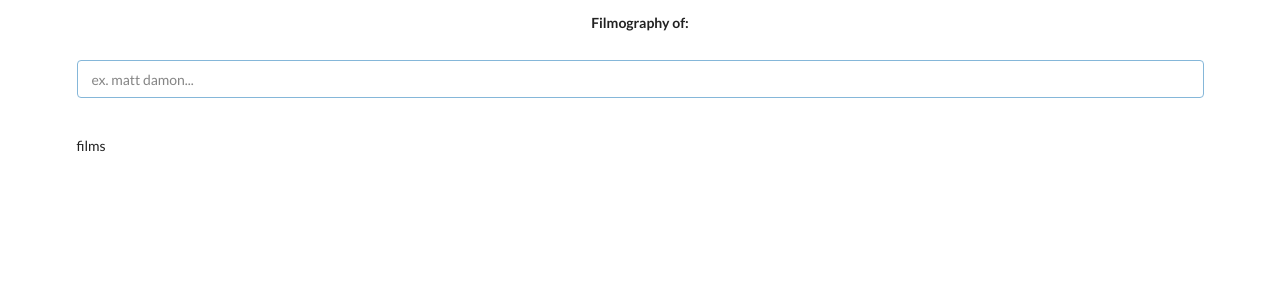
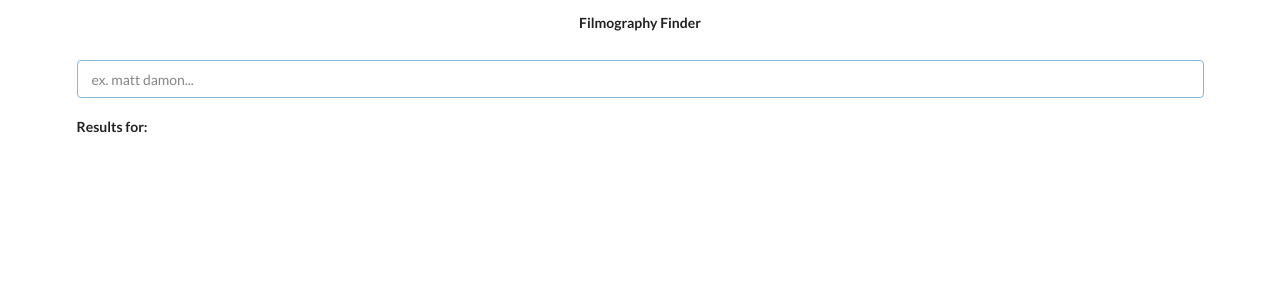
Before and after one commit to Arusli/filmography, a React (Create React App) app: page / in a window 1280 px wide. Shown: the top 300 px of the page. Built offline with nearby package versions, Linux system fonts and the light colour scheme.

Commit message:
add biography and name to films page, add displayresult state to hide results

```diff
--- a/src/components/App.js
+++ b/src/components/App.js
@@ -23,7 +23,10 @@ class App extends React.Component {
         personArray: [],
         imageUrl: '',
         imageUrlSmall: '',
-        filmArray: []
+        filmArray: [],
+        actorBio: '',
+        resultsDisplay: '',
+        actorName: ''
     };
 
     onSubmit = async (term) => {
@@ -38,7 +41,8 @@ class App extends React.Component {
         this.setState({
             filmArray: [],
             response: response.data,
-            personResults: response.data.results
+            personResults: response.data.results,
+            resultsDisplay: 'inline'
         });
 
 
@@ -84,8 +88,24 @@ class App extends React.Component {
             }
         })
 
+        const response3 = await axios.get(`https://api.themoviedb.org/3/person/${this.state.actorId}`, {
+            params: {
+                api_key: key
+            }
+        })
+
         this.setState({filmArray: response2.data.cast}); //movies in which this person was in the CAST!
+
+        if (response3.data.biography) {
+            this.setState({actorBio: response3.data.biography});
+            this.setState({actorName:response3.data.name});
+        } else {
+            this.setState({actorBio: 'Biography unavailable.'});
+            this.setState({actorName:response3.data.name});
+        }
+
         console.log(response2.data);
+        console.log(response3.data)
     }
 
     changeFilms() {
@@ -99,6 +119,8 @@ class App extends React.Component {
         await this.setState({actorId: e.currentTarget.id});
         await this.setState({filmArray: []});
         this.changeFilms();
+        this.setState({resultsDisplay: 'none'});
+        console.log(this.state.resultsDisplay)
     };
 
 
@@ -106,13 +128,16 @@ class App extends React.Component {
     render() {
         return (
             <div className="ui container">
-                <SearchBar onSubmit={this.onSubmit} />
+                <SearchBar onSubmit={this.onSubmit} display={this.state.resultsDisplay} />
+                <Results image={this.state.imageUrl} personArray={this.state.personArray} click={this.onClick} display={this.state.resultsDisplay} />
                 <br />
                 <br />
-                <Results image={this.state.imageUrl} personArray={this.state.personArray} click={this.onClick} />
-                <br />
-                <br />
-                <Films filmArray={this.state.filmArray} actorImage={this.state.imageUrlSmall} />
+                <Films
+                filmArray={this.state.filmArray}
+                actorImage={this.state.imageUrlSmall}
+                actorBio={this.state.actorBio}
+                name={this.state.actorName}
+                />
             </div>
 
         );
--- a/src/components/Films.js
+++ b/src/components/Films.js
@@ -99,6 +99,21 @@ class Films extends React.Component {
         if (this.props.filmArray.length > 0) {
             return (
                 <div className="ui container">
+                    <div className="ui segment" style={{backgroundColor: "lightblue"}}>
+                        <div className="ui stackable grid">
+                            <div className="four wide column">
+                                <div className="ui center aligned container">
+                                    <img className="ui centered small image" src={this.props.actorImage} />
+                                    <h3>{this.props.name}</h3>
+                                </div>
+                            </div>
+                            <div className="ten wide column">{this.props.actorBio}</div>
+                        </div>
+                    </div>
+                    <div className="ui center aligned container" style={{margin: "25px"}}>
+                        <h4>FILM and TV CREDITS</h4>
+                        <h4>(cast only)</h4>
+                    </div>
                     <div className="ui stackable four column grid">
                         {this.props.filmArray.map(this.mapImages, this)}
                     </div>
@@ -106,7 +121,7 @@ class Films extends React.Component {
             )
         } else {
             return (
-                <div className="ui container grid">films</div>
+                <div className="ui container grid"></div>
             )
         }
 
--- a/src/components/Results.js
+++ b/src/components/Results.js
@@ -36,7 +36,7 @@ class Results extends React.Component {
 
     render() {
         return (
-            <div className="ui container">
+            <div className="ui container" style={{display: this.props.display}}>
                 <div className="ui stackable four column grid">
                     {this.props.personArray.map(this.mapArray, this)}
                 </div>
--- a/src/components/SearchBar.js
+++ b/src/components/SearchBar.js
@@ -20,12 +20,15 @@ class SearchBar extends React.Component {
 
     render() {
         return (
-            <div className="ui container">
+            <div className="ui container" style={{marginBottom: "50px"}}>
                 <div>
-                    <h3 className="ui basic segment center aligned">Filmography of: {this.state.displayterm}</h3>
+                    <h1 className="ui basic segment center aligned">Filmography Finder</h1>
                     <form className="ui fluid input focus" onSubmit={this.onSubmit}>
                         <input type="text" placeholder="ex. matt damon..." onChange={this.onInputChange} value={this.state.searchterm} />
                     </form>
+                </div>
+                <div style={{marginTop: "20px"}}>
+                    <h5 style={{display: this.props.display}}>Results for: {this.state.displayterm}</h5>
                 </div>
             </div>
         )
```
